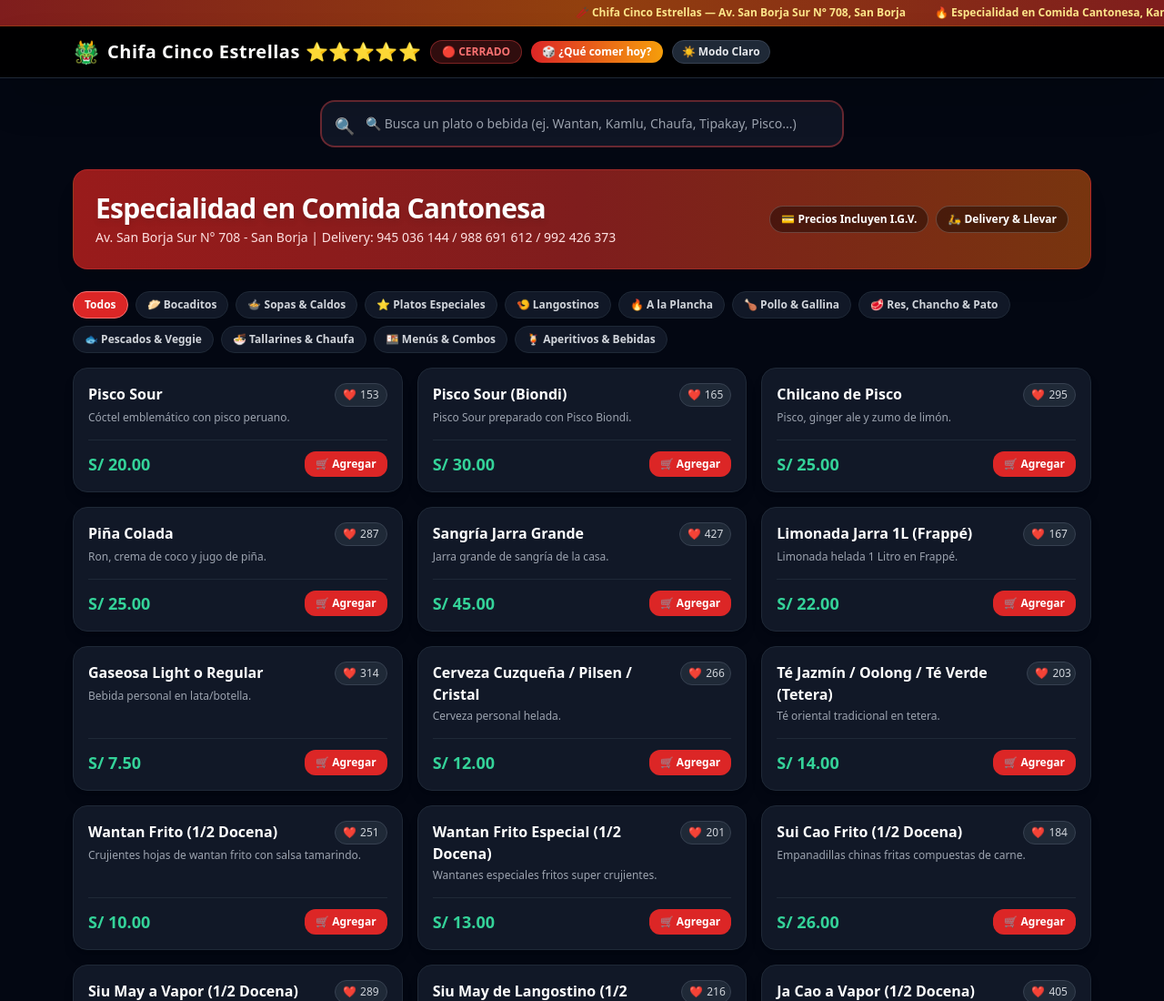
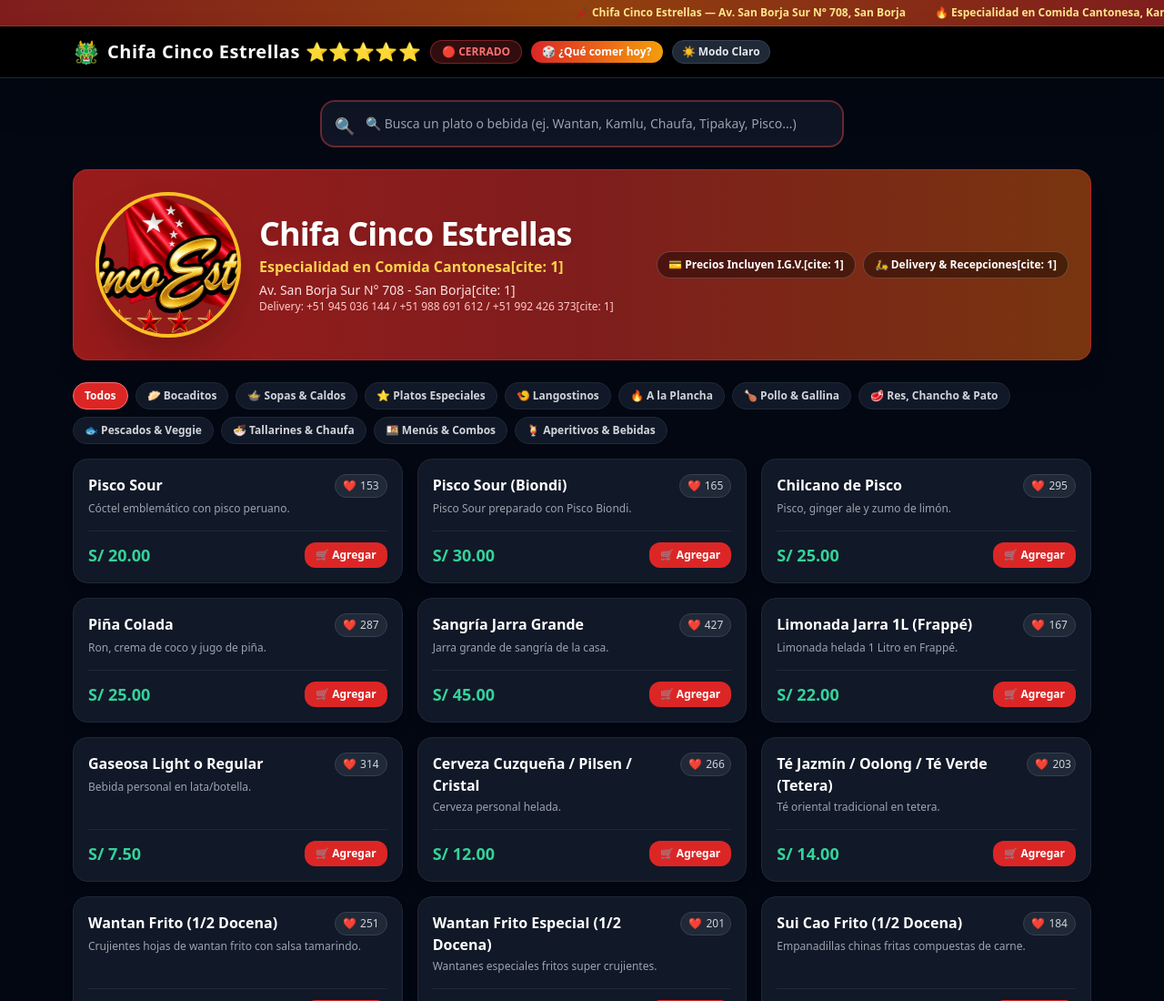
Before and after one commit to Leandro-Zamora-C/chifa-cinco-estrellas, a plain HTML site: page index.html in a window 1280 px wide. Shown: the top 1100 px of the page at 91% size. Drawn offline with nearby package versions, Linux system fonts and the light colour scheme.

Commit message:
Agregar logo grande y código completo de la carta

```diff
--- a/index.html
+++ b/index.html
@@ -93,15 +93,21 @@
             </div>
         </div>
 
-        <!-- Banner Chifa -->
-        <div data-aos="fade-down" class="bg-gradient-to-r from-red-800 via-red-900 to-amber-900 p-6 rounded-2xl shadow-xl border border-red-500/30 text-white flex flex-col md:flex-row justify-between items-center gap-4 mb-6">
-            <div>
-                <h2 class="text-3xl font-black tracking-tight drop-shadow-md">Especialidad en Comida Cantonesa</h2>
-                <p class="text-red-100 text-xs sm:text-sm mt-1">Av. San Borja Sur N° 708 - San Borja | Delivery: 945 036 144 / 988 691 612 / 992 426 373</p>
+        <!-- Banner Chifa con LOGO DESTACADO EN GRANDE -->
+        <div data-aos="fade-down" class="bg-gradient-to-r from-red-800 via-red-900 to-amber-900 p-6 rounded-2xl shadow-xl border border-red-500/30 text-white flex flex-col md:flex-row justify-between items-center gap-6 mb-6">
+            <div class="flex flex-col sm:flex-row items-center gap-5 text-center sm:text-left">
+                <!-- LOGO EN GRANDE AQUÍ -->
+                <img src="assets/images/logo-chifa.png" onerror="this.src='https://images.unsplash.com/photo-1525755662778-989d0524087e?auto=format&fit=crop&w=400&q=80'" alt="Logo Chifa Cinco Estrellas" class="w-28 h-28 sm:w-36 sm:h-36 md:w-40 md:h-40 rounded-full object-cover border-4 border-amber-400 shadow-2xl transition transform hover:scale-105 duration-300">
+                <div>
+                    <h2 class="text-3xl md:text-4xl font-black tracking-tight drop-shadow-md text-white">Chifa Cinco Estrellas</h2>
+                    <p class="text-amber-300 font-bold text-sm sm:text-base mt-1">Especialidad en Comida Cantonesa[cite: 1]</p>
+                    <p class="text-red-100 text-xs sm:text-sm mt-1">Av. San Borja Sur N° 708 - San Borja[cite: 1]</p>
+                    <p class="text-red-200 text-xs">Delivery: +51 945 036 144 / +51 988 691 612 / +51 992 426 373[cite: 1]</p>
+                </div>
             </div>
-            <div class="flex flex-wrap gap-2 text-xs">
-                <span class="bg-black/40 border border-white/20 px-3 py-1.5 rounded-full font-bold">💳 Precios Incluyen I.G.V.</span>
-                <span class="bg-black/40 border border-white/20 px-3 py-1.5 rounded-full font-bold">🛵 Delivery & Llevar</span>
+            <div class="flex flex-wrap gap-2 text-xs justify-center">
+                <span class="bg-black/40 border border-white/20 px-3 py-1.5 rounded-full font-bold">💳 Precios Incluyen I.G.V.[cite: 1]</span>
+                <span class="bg-black/40 border border-white/20 px-3 py-1.5 rounded-full font-bold">🛵 Delivery & Recepciones[cite: 1]</span>
             </div>
         </div>
 
@@ -151,7 +157,7 @@
                 <div id="lista-items-carrito" class="space-y-3 mb-6 max-h-60 overflow-y-auto pr-1"></div>
                 <div class="border-t border-gray-800 pt-3 space-y-1 text-sm">
                     <div class="flex justify-between text-gray-300"><span>Total a Pagar:</span><strong id="subtotal-modal" class="text-emerald-400 text-base">S/ 0.00</strong></div>
-                    <p class="text-[11px] text-gray-400 mt-1">Los precios incluyen I.G.V. Consultar costo de delivery según dirección de entrega.</p>
+                    <p class="text-[11px] text-gray-400 mt-1">Los precios incluyen I.G.V. Consultar costo de delivery según dirección de entrega.[cite: 1]</p>
                 </div>
             </div>
             <div class="mt-6 pt-4 border-t border-gray-800 space-y-3">
```
Also changed, not shown: assets/images/logo-chifa.png (added).
